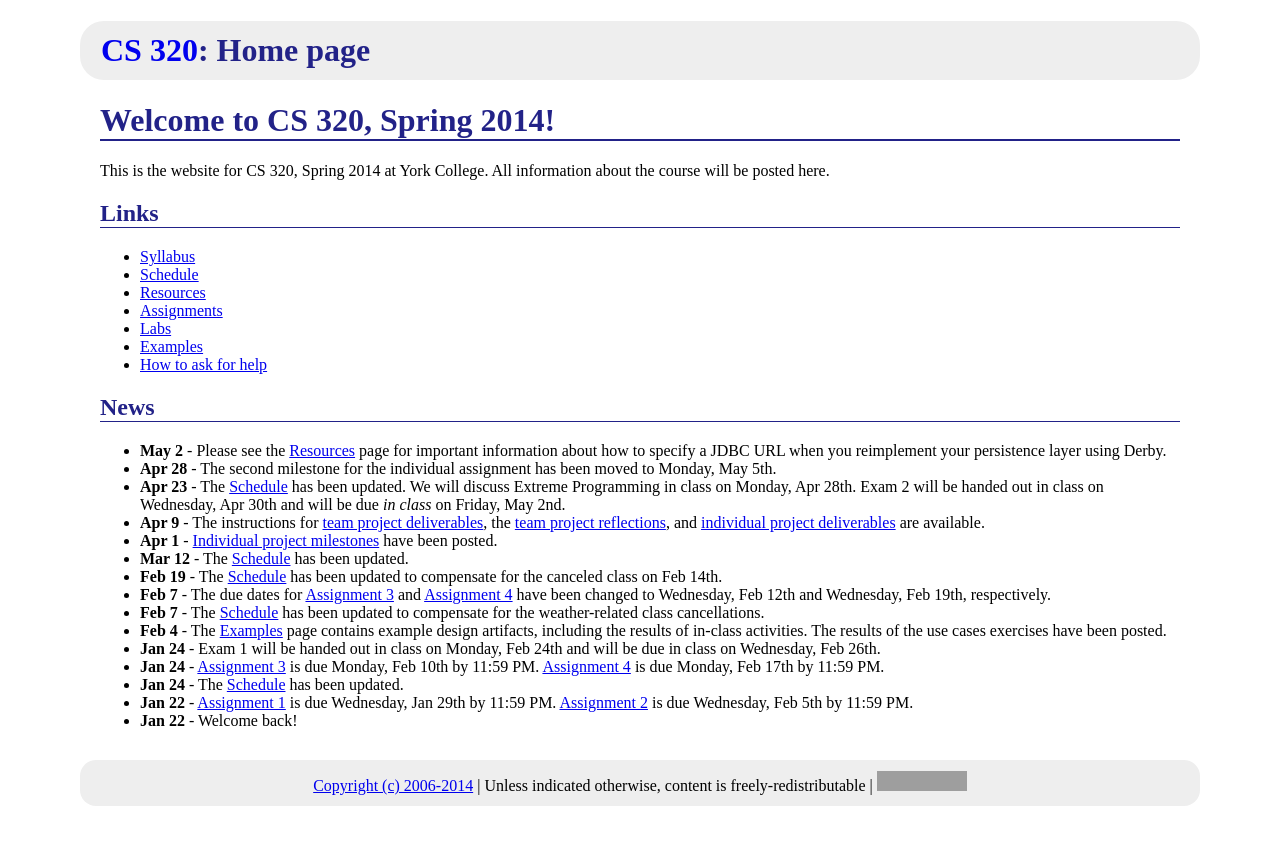
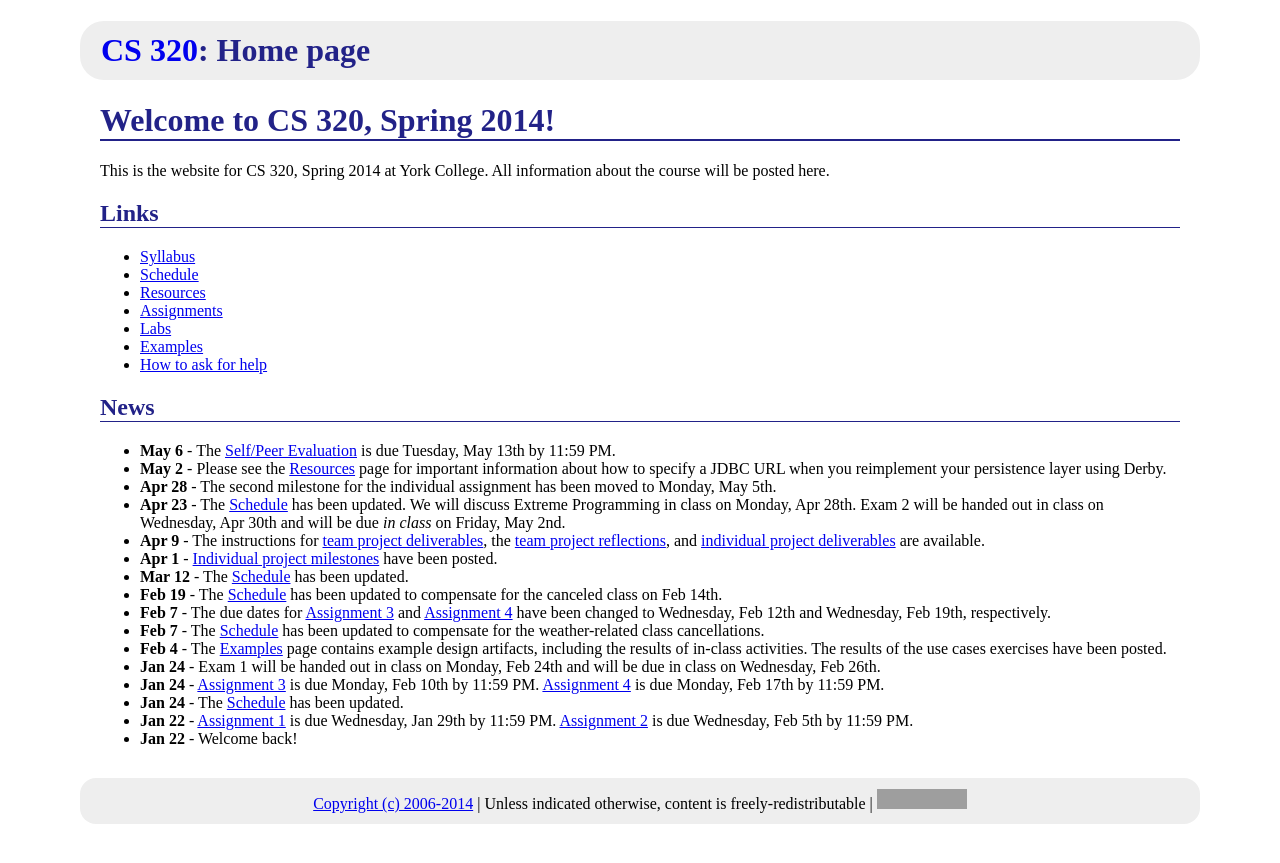
Before and after one commit to ycpcs/cs320-spring2014, a Jekyll site: the page built from index.md, in a window 1280 px wide. Shown: the top 863 px of the page. Built offline with Jekyll 4.4.1, drawn with Linux system fonts in a browser that asks for light colours; Markdown is read by kramdown in place of the engine named in the settings; grey boxes are pictures that could not be loaded.

Commit message:
news item for self/peer evaluation

```diff
--- a/index.md
+++ b/index.md
@@ -20,6 +20,7 @@ All information about the course will be posted here.
 
 ## News
 
+* **May 6** - The [Self/Peer Evaluation](assign/assign10.html) is due Tuesday, May 13th by 11:59 PM.
 * **May 2** - Please see the [Resources](resources/index.html) page for important information about how to specify a JDBC URL when you reimplement your persistence layer using Derby.
 * **Apr 28** - The second milestone for the individual assignment has been moved to Monday, May 5th.
 * **Apr 23** - The [Schedule](schedule.html) has been updated.  We will discuss Extreme Programming in class on Monday, Apr 28th.  Exam 2 will be handed out in class on Wednesday, Apr 30th and will be due *in class* on Friday, May 2nd.
```
